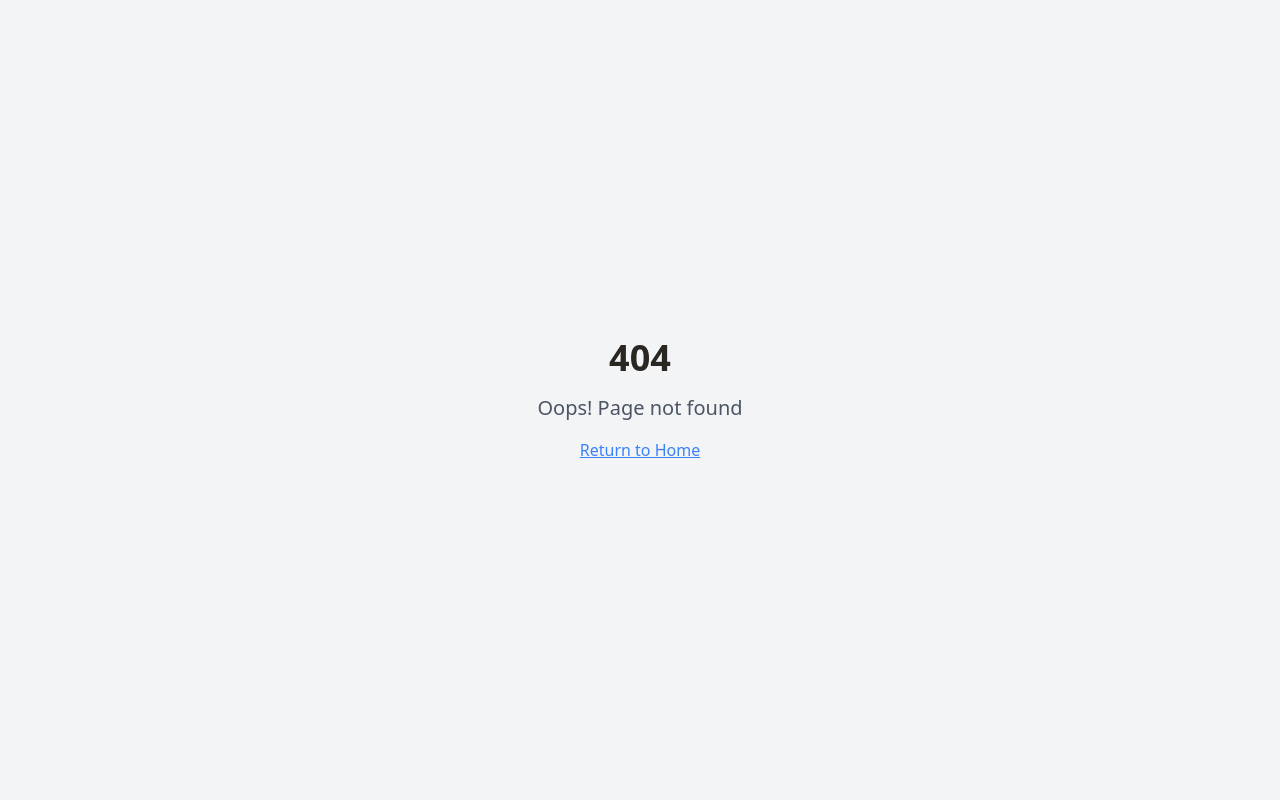
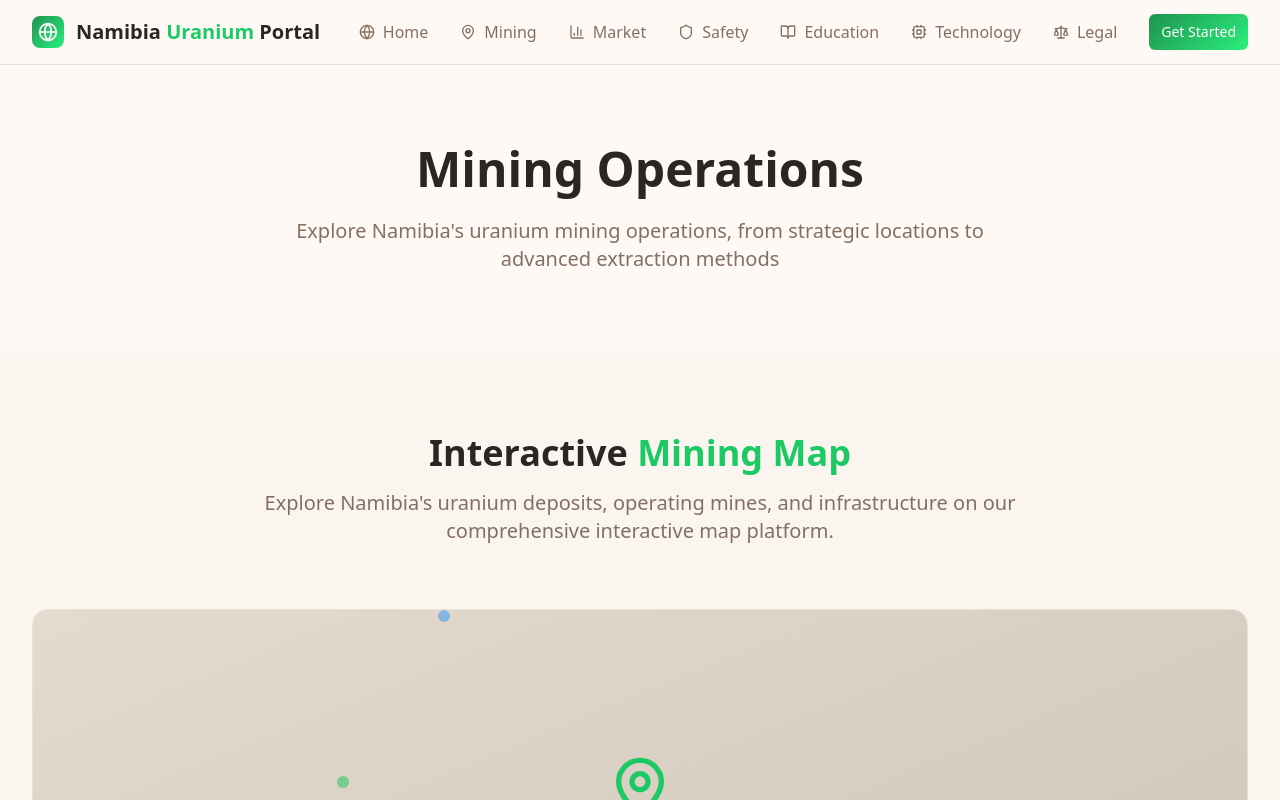
Before and after one commit to alien-code-hunter/uranium-hackathon, a React (Vite) app: page /mining in a window 1280 px wide. Before the commit this address had no page. Shown: the top 800 px of the page. Built offline with nearby package versions, Linux system fonts and the light colour scheme.

Commit message:
Refactor: Separate content into multiple pages

```diff
--- a/src/App.tsx
+++ b/src/App.tsx
@@ -3,7 +3,13 @@ import { Toaster as Sonner } from "@/components/ui/sonner";
 import { TooltipProvider } from "@/components/ui/tooltip";
 import { QueryClient, QueryClientProvider } from "@tanstack/react-query";
 import { BrowserRouter, Routes, Route } from "react-router-dom";
-import Index from "./pages/Index";
+import Home from "./pages/Home";
+import Mining from "./pages/Mining";
+import Market from "./pages/Market";
+import Safety from "./pages/Safety";
+import Education from "./pages/Education";
+import Technology from "./pages/Technology";
+import Legal from "./pages/Legal";
 import NotFound from "./pages/NotFound";
 
 const queryClient = new QueryClient();
@@ -15,7 +21,13 @@ const App = () => (
       <Sonner />
       <BrowserRouter>
         <Routes>
-          <Route path="/" element={<Index />} />
+          <Route path="/" element={<Home />} />
+          <Route path="/mining" element={<Mining />} />
+          <Route path="/market" element={<Market />} />
+          <Route path="/safety" element={<Safety />} />
+          <Route path="/education" element={<Education />} />
+          <Route path="/technology" element={<Technology />} />
+          <Route path="/legal" element={<Legal />} />
           {/* ADD ALL CUSTOM ROUTES ABOVE THE CATCH-ALL "*" ROUTE */}
           <Route path="*" element={<NotFound />} />
         </Routes>
--- a/src/components/Navigation.tsx
+++ b/src/components/Navigation.tsx
@@ -1,17 +1,19 @@
 import React, { useState } from 'react';
+import { Link } from 'react-router-dom';
 import { Button } from '@/components/ui/button';
-import { Menu, X, Globe, BookOpen, MapPin, BarChart3, Users, Gamepad2 } from 'lucide-react';
+import { Menu, X, Globe, BookOpen, MapPin, BarChart3, Shield, Cpu, Scale } from 'lucide-react';
 
 const Navigation = () => {
   const [isOpen, setIsOpen] = useState(false);
 
   const navItems = [
-    { name: 'Overview', href: '#overview', icon: Globe },
-    { name: 'Interactive Map', href: '#map', icon: MapPin },
-    { name: 'Education', href: '#education', icon: BookOpen },
-    { name: 'Sustainability', href: '#sustainability', icon: BarChart3 },
-    { name: 'For Kids', href: '#kids', icon: Gamepad2 },
-    { name: 'About', href: '#about', icon: Users },
+    { name: 'Home', href: '/', icon: Globe },
+    { name: 'Mining', href: '/mining', icon: MapPin },
+    { name: 'Market', href: '/market', icon: BarChart3 },
+    { name: 'Safety', href: '/safety', icon: Shield },
+    { name: 'Education', href: '/education', icon: BookOpen },
+    { name: 'Technology', href: '/technology', icon: Cpu },
+    { name: 'Legal', href: '/legal', icon: Scale },
   ];
 
   return (
@@ -19,28 +21,28 @@ const Navigation = () => {
       <div className="max-w-7xl mx-auto px-4 sm:px-6 lg:px-8">
         <div className="flex justify-between items-center h-16">
           {/* Logo */}
-          <div className="flex items-center space-x-3">
+          <Link to="/" className="flex items-center space-x-3">
             <div className="w-8 h-8 bg-gradient-hero rounded-lg flex items-center justify-center">
               <Globe className="w-5 h-5 text-white" />
             </div>
             <span className="text-xl font-bold text-foreground">
               Namibia <span className="text-uranium">Uranium</span> Portal
             </span>
-          </div>
+          </Link>
 
           {/* Desktop Navigation */}
           <div className="hidden md:flex items-center space-x-8">
             {navItems.map((item) => {
               const Icon = item.icon;
               return (
-                <a
+                <Link
                   key={item.name}
-                  href={item.href}
+                  to={item.href}
                   className="flex items-center space-x-2 text-muted-foreground hover:text-uranium transition-colors duration-200"
                 >
                   <Icon className="w-4 h-4" />
                   <span>{item.name}</span>
-                </a>
+                </Link>
               );
             })}
             <Button variant="uranium" size="sm">
@@ -66,15 +68,15 @@ const Navigation = () => {
             {navItems.map((item) => {
               const Icon = item.icon;
               return (
-                <a
+                <Link
                   key={item.name}
-                  href={item.href}
+                  to={item.href}
                   className="flex items-center space-x-3 px-3 py-2 text-muted-foreground hover:text-uranium hover:bg-muted rounded-md transition-colors duration-200"
                   onClick={() => setIsOpen(false)}
                 >
                   <Icon className="w-4 h-4" />
                   <span>{item.name}</span>
-                </a>
+                </Link>
               );
             })}
             <div className="px-3 pt-2">
--- /dev/null
+++ b/src/pages/Education.tsx
@@ -0,0 +1,34 @@
+import React from 'react';
+import Navigation from '@/components/Navigation';
+import EducationSection from '@/components/EducationSection';
+import EducationalContent from '@/components/EducationalContent';
+import KidsSection from '@/components/KidsSection';
+import KidsLearning from '@/components/KidsLearning';
+import Footer from '@/components/Footer';
+
+const Education = () => {
+  return (
+    <div className="min-h-screen bg-background">
+      <Navigation />
+      <main>
+        <section className="py-20 bg-gradient-subtle">
+          <div className="max-w-7xl mx-auto px-4 sm:px-6 lg:px-8 text-center">
+            <h1 className="text-4xl md:text-5xl font-bold text-foreground mb-6">
+              Educational Resources
+            </h1>
+            <p className="text-xl text-muted-foreground max-w-3xl mx-auto">
+              Comprehensive learning materials for students, researchers, and young scientists
+            </p>
+          </div>
+        </section>
+        <EducationSection />
+        <EducationalContent />
+        <KidsSection />
+        <KidsLearning />
+      </main>
+      <Footer />
+    </div>
+  );
+};
+
+export default Education;
--- /dev/null
+++ b/src/pages/Home.tsx
@@ -0,0 +1,20 @@
+import React from 'react';
+import Navigation from '@/components/Navigation';
+import HeroSection from '@/components/HeroSection';
+import OverviewSection from '@/components/OverviewSection';
+import Footer from '@/components/Footer';
+
+const Home = () => {
+  return (
+    <div className="min-h-screen bg-background">
+      <Navigation />
+      <main>
+        <HeroSection />
+        <OverviewSection />
+      </main>
+      <Footer />
+    </div>
+  );
+};
+
+export default Home;
--- /dev/null
+++ b/src/pages/Legal.tsx
@@ -0,0 +1,28 @@
+import React from 'react';
+import Navigation from '@/components/Navigation';
+import LegalSection from '@/components/LegalSection';
+import Footer from '@/components/Footer';
+
+const Legal = () => {
+  return (
+    <div className="min-h-screen bg-background">
+      <Navigation />
+      <main>
+        <section className="py-20 bg-gradient-subtle">
+          <div className="max-w-7xl mx-auto px-4 sm:px-6 lg:px-8 text-center">
+            <h1 className="text-4xl md:text-5xl font-bold text-foreground mb-6">
+              Legal Framework
+            </h1>
+            <p className="text-xl text-muted-foreground max-w-3xl mx-auto">
+              Comprehensive overview of laws, regulations, and compliance requirements for uranium mining in Namibia
+            </p>
+          </div>
+        </section>
+        <LegalSection />
+      </main>
+      <Footer />
+    </div>
+  );
+};
+
+export default Legal;
--- /dev/null
+++ b/src/pages/Market.tsx
@@ -0,0 +1,32 @@
+import React from 'react';
+import Navigation from '@/components/Navigation';
+import MarketSection from '@/components/MarketSection';
+import ImportExportSection from '@/components/ImportExportSection';
+import ComparisonSection from '@/components/ComparisonSection';
+import Footer from '@/components/Footer';
+
+const Market = () => {
+  return (
+    <div className="min-h-screen bg-background">
+      <Navigation />
+      <main>
+        <section className="py-20 bg-gradient-subtle">
+          <div className="max-w-7xl mx-auto px-4 sm:px-6 lg:px-8 text-center">
+            <h1 className="text-4xl md:text-5xl font-bold text-foreground mb-6">
+              Market & Trade
+            </h1>
+            <p className="text-xl text-muted-foreground max-w-3xl mx-auto">
+              Comprehensive analysis of uranium markets, pricing trends, and global trade patterns
+            </p>
+          </div>
+        </section>
+        <MarketSection />
+        <ImportExportSection />
+        <ComparisonSection />
+      </main>
+      <Footer />
+    </div>
+  );
+};
+
+export default Market;
--- /dev/null
+++ b/src/pages/Mining.tsx
@@ -0,0 +1,32 @@
+import React from 'react';
+import Navigation from '@/components/Navigation';
+import MapSection from '@/components/MapSection';
+import PlantOperations from '@/components/PlantOperations';
+import GeologySection from '@/components/GeologySection';
+import Footer from '@/components/Footer';
+
+const Mining = () => {
+  return (
+    <div className="min-h-screen bg-background">
+      <Navigation />
+      <main>
+        <section className="py-20 bg-gradient-subtle">
+          <div className="max-w-7xl mx-auto px-4 sm:px-6 lg:px-8 text-center">
+            <h1 className="text-4xl md:text-5xl font-bold text-foreground mb-6">
+              Mining Operations
+            </h1>
+            <p className="text-xl text-muted-foreground max-w-3xl mx-auto">
+              Explore Namibia's uranium mining operations, from strategic locations to advanced extraction methods
+            </p>
+          </div>
+        </section>
+        <MapSection />
+        <PlantOperations />
+        <GeologySection />
+      </main>
+      <Footer />
+    </div>
+  );
+};
+
+export default Mining;
--- /dev/null
+++ b/src/pages/Safety.tsx
@@ -0,0 +1,32 @@
+import React from 'react';
+import Navigation from '@/components/Navigation';
+import SafetySection from '@/components/SafetySection';
+import WasteManagementSection from '@/components/WasteManagementSection';
+import SustainabilitySection from '@/components/SustainabilitySection';
+import Footer from '@/components/Footer';
+
+const Safety = () => {
+  return (
+    <div className="min-h-screen bg-background">
+      <Navigation />
+      <main>
+        <section className="py-20 bg-gradient-subtle">
+          <div className="max-w-7xl mx-auto px-4 sm:px-6 lg:px-8 text-center">
+            <h1 className="text-4xl md:text-5xl font-bold text-foreground mb-6">
+              Safety & Environment
+            </h1>
+            <p className="text-xl text-muted-foreground max-w-3xl mx-auto">
+              Comprehensive overview of safety protocols, environmental management, and sustainability practices
+            </p>
+          </div>
+        </section>
+        <SafetySection />
+        <WasteManagementSection />
+        <SustainabilitySection />
+      </main>
+      <Footer />
+    </div>
+  );
+};
+
+export default Safety;
--- /dev/null
+++ b/src/pages/Technology.tsx
@@ -0,0 +1,30 @@
+import React from 'react';
+import Navigation from '@/components/Navigation';
+import AISection from '@/components/AISection';
+import WhatsLackingSection from '@/components/WhatsLackingSection';
+import Footer from '@/components/Footer';
+
+const Technology = () => {
+  return (
+    <div className="min-h-screen bg-background">
+      <Navigation />
+      <main>
+        <section className="py-20 bg-gradient-subtle">
+          <div className="max-w-7xl mx-auto px-4 sm:px-6 lg:px-8 text-center">
+            <h1 className="text-4xl md:text-5xl font-bold text-foreground mb-6">
+              Technology & Innovation
+            </h1>
+            <p className="text-xl text-muted-foreground max-w-3xl mx-auto">
+              Advanced technologies in uranium mining and areas for future development
+            </p>
+          </div>
+        </section>
+        <AISection />
+        <WhatsLackingSection />
+      </main>
+      <Footer />
+    </div>
+  );
+};
+
+export default Technology;
```
